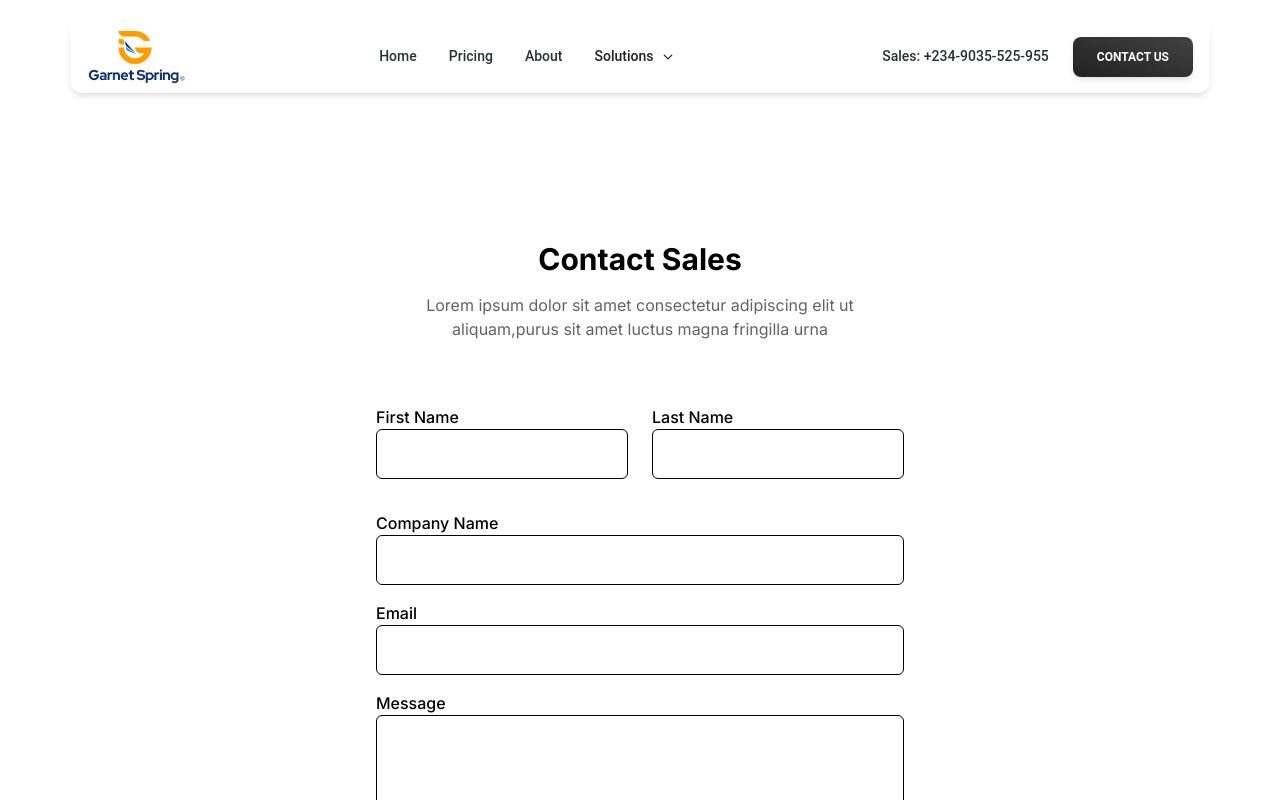
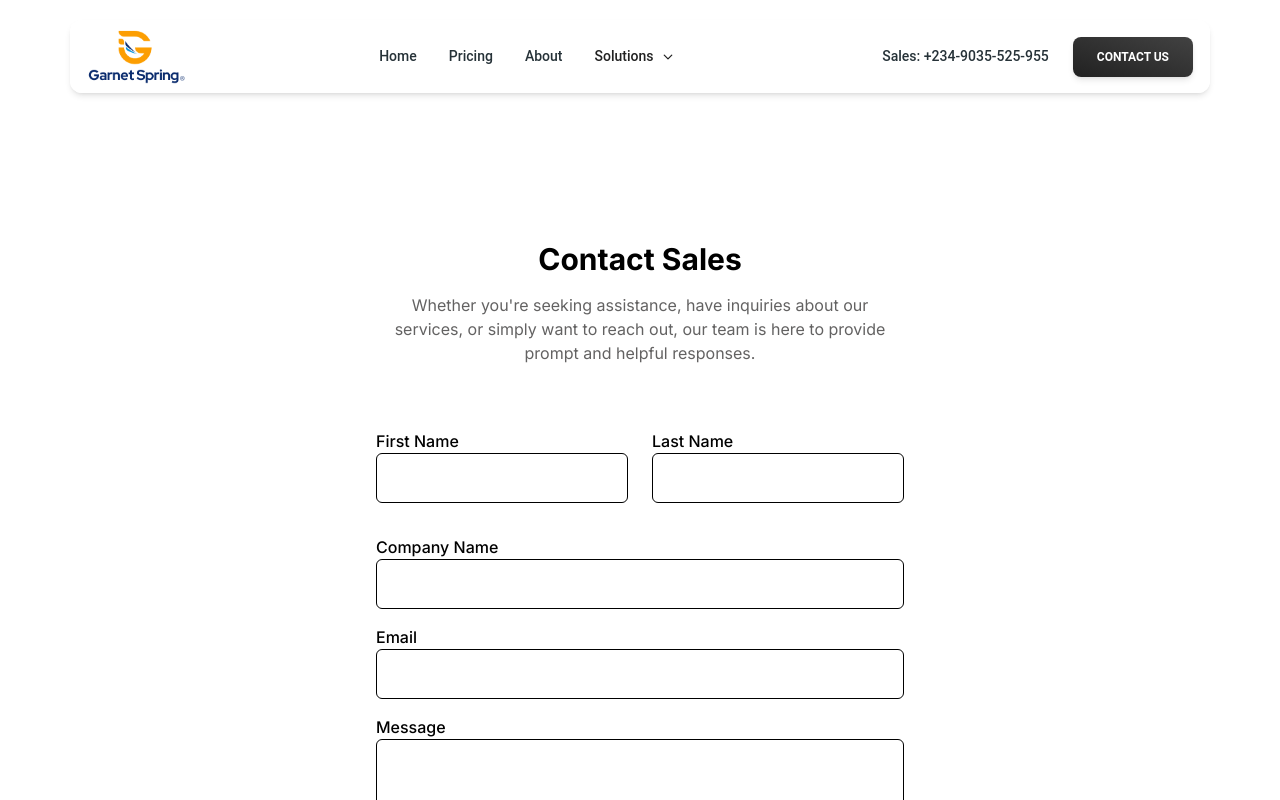
Before and after one commit to templeajuzie/garnetspring, a Next.js app: page /contact in a window 1280 px wide. Shown: the top 800 px of the page. Built offline with nearby package versions, Linux system fonts and the light colour scheme.

Commit message:
fix:creating the contact us page

```diff
--- /dev/null
+++ b/app/about/page.js
@@ -0,0 +1,26 @@
+"use client";
+
+import React from "react";
+import { NavbarWithMegaMenu } from "../Components/NavbarComponent/Nav";
+import { FooterWithSitemap } from "../Components/FooterComponent/Footer";
+import Pricing from "../Components/PricingComponent/Pricing"
+import Image from "next/image";
+import CompanyInfo from "../Components/HomeComponent/CompanyInfo";
+
+function AboutSection() {
+  return (
+    <div>
+      <NavbarWithMegaMenu />
+      <>
+        <section>
+          <div className="py-10 mx-auto max-w-7xl md:px-10">
+            <CompanyInfo />
+          </div>
+        </section>
+      </>
+      <FooterWithSitemap />
+    </div>
+  );
+}
+
+export default AboutSection;
--- a/app/contact/page.js
+++ b/app/contact/page.js
@@ -12,8 +12,9 @@ function Contact() {
           <div className="mx-auto max-w-7xl px-5 py-16 text-center md:px-10 md:py-24 lg:py-32 lg:w-[60%]">
             <h2 className="text-3xl font-bold md:text-3xl">Contact Sales</h2>
             <p className="mx-auto mb-8 mt-4 max-w-lg text-[#636262] md:mb-12 lg:mb-16">
-              Lorem ipsum dolor sit amet consectetur adipiscing elit ut
-              aliquam,purus sit amet luctus magna fringilla urna
+              Whether you're seeking assistance, have inquiries about our
+              services, or simply want to reach out, our team is here to provide
+              prompt and helpful responses.
             </p>
 
             <form
```
